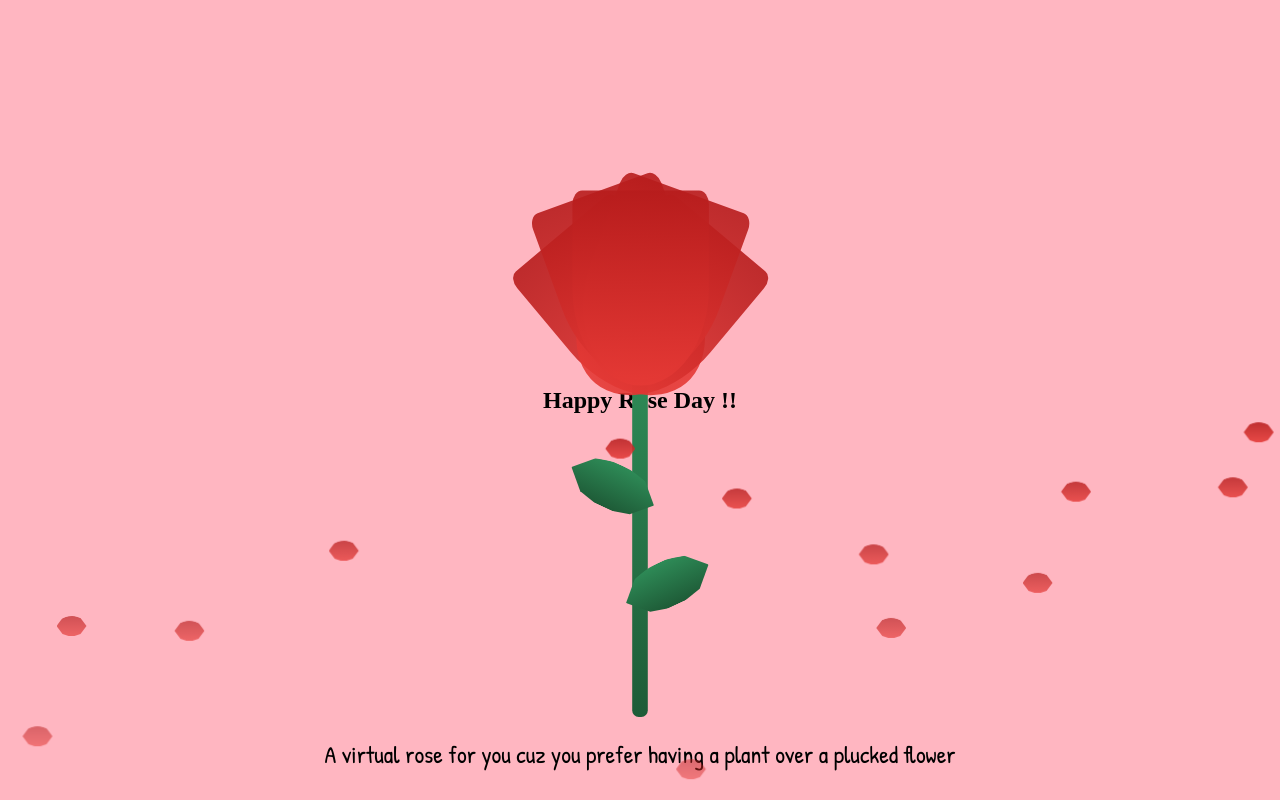
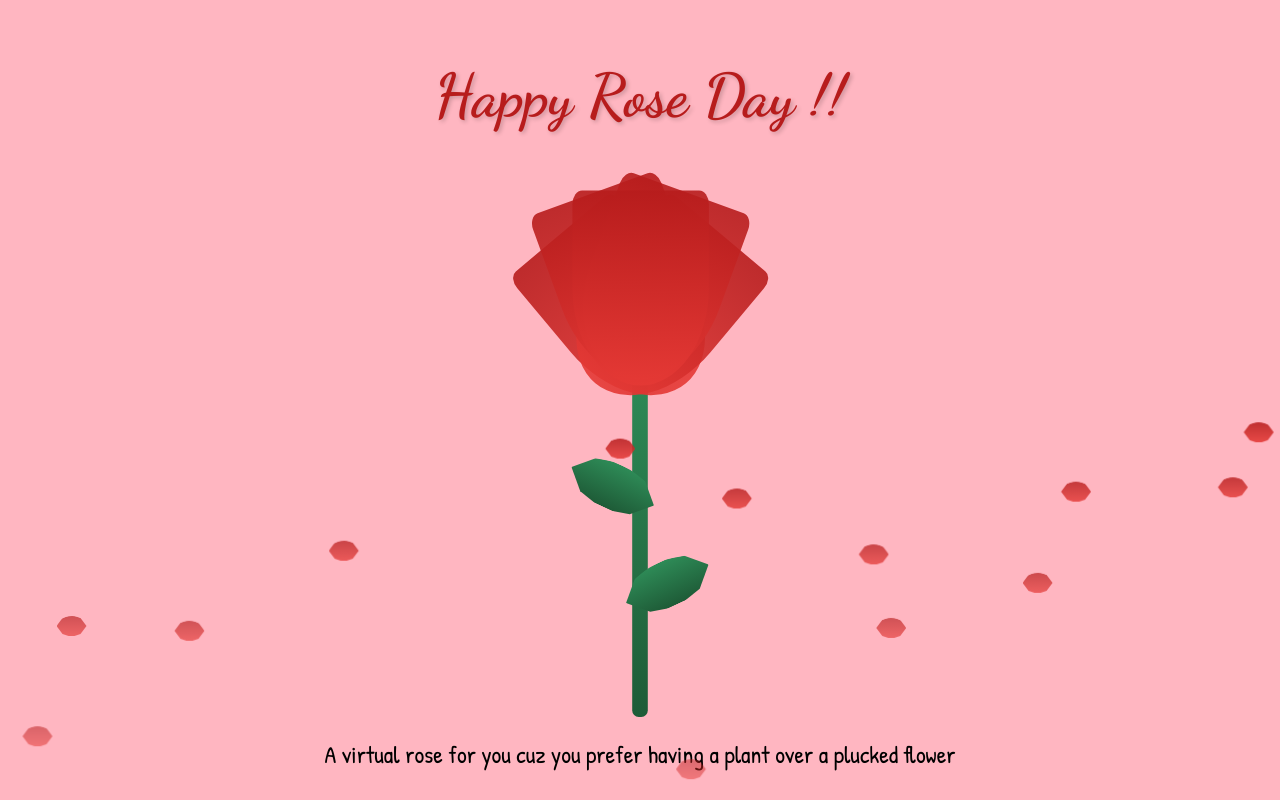
Before and after one commit to arghya-prog/for-her, a plain HTML site: page index.html in a window 1280 px wide. Shown: the top 800 px of the page. Drawn offline with Linux system fonts and the light colour scheme.

Commit message:
Update index.html

```diff
--- a/index.html
+++ b/index.html
@@ -118,7 +118,7 @@
     </style>
 </head>
 <body>
-    <h2>Happy Rose Day !!</h2>
+    <h1>Happy Rose Day !!</h1>
     <div class="rose-container">
         <div class="rose">
             <div class="flower">
```
